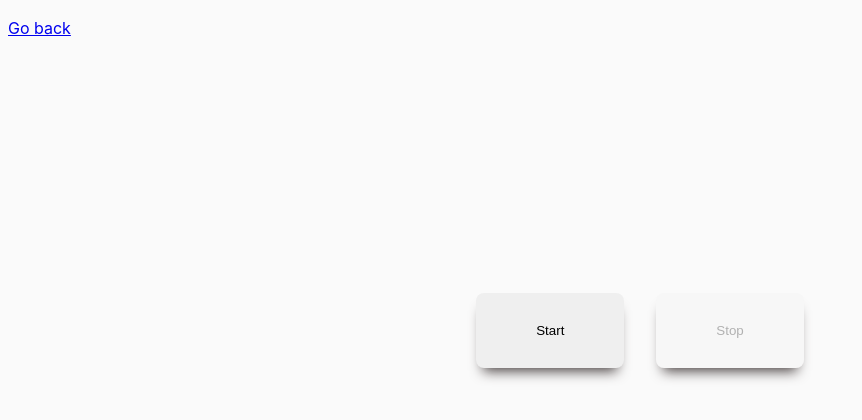
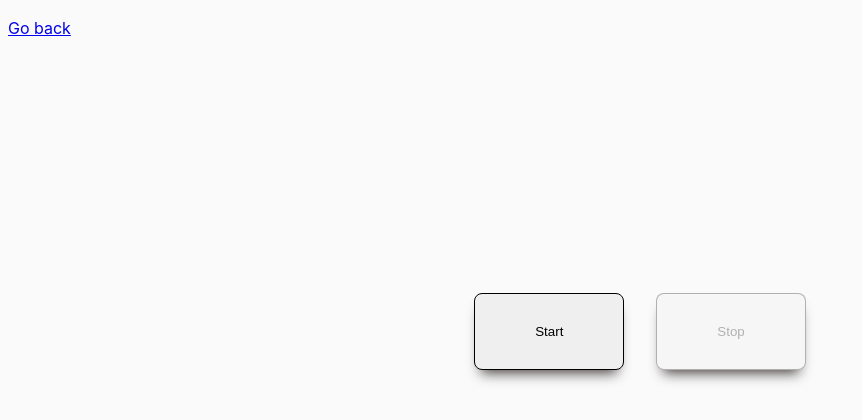
Before and after one commit to FedotovMS/goit-advancedjs-hw-02, a website built with Vite: page src/01-color-switcher.html in a window 1280 px wide. Shown: the whole page, without its empty margins (0-862 px from the left). Built offline with nearby package versions, Linux system fonts and the light colour scheme.

Commit message:
task 01 - done

```diff
--- a/src/css/common.css
+++ b/src/css/common.css
@@ -20,7 +20,7 @@ img {
 .button {
   padding: 30px 60px;
   border-radius: 8px;
-  border: 0;
+  border: 1px solid;
   box-shadow: 0px 10px 13px -7px #453d3d, 5px 5px 15px 5px rgba(0, 0, 0, 0);
 }
 .buttons {
```
